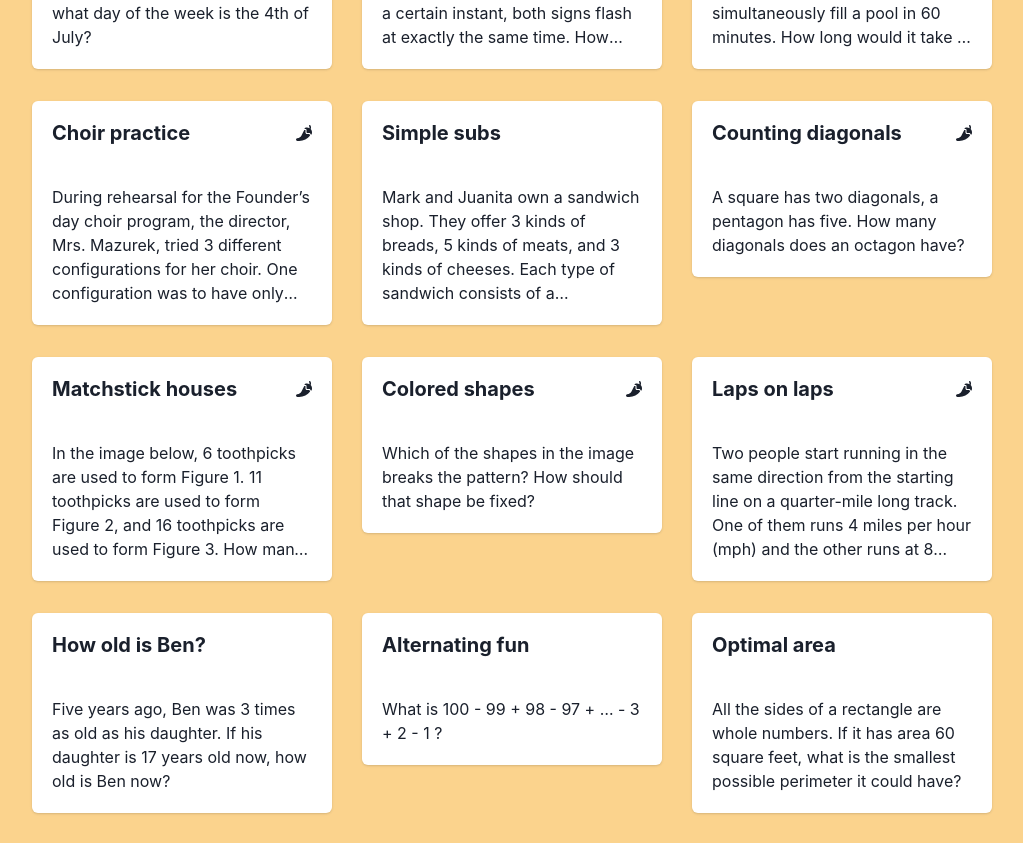
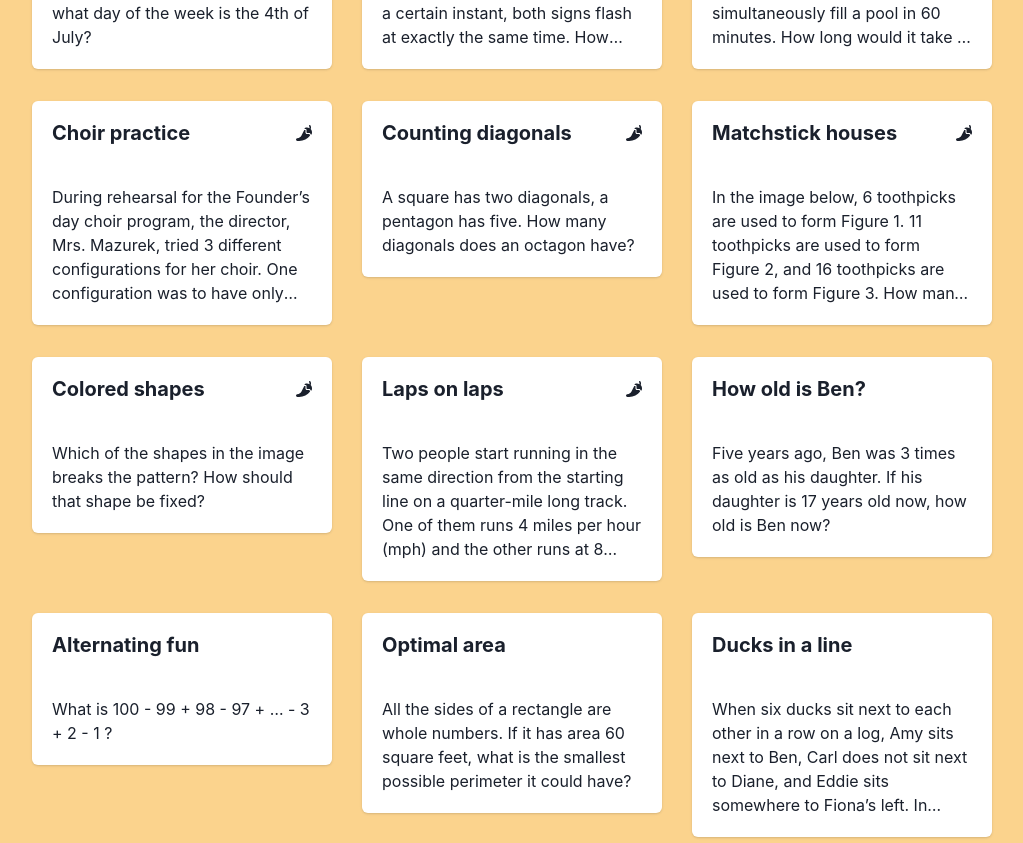
Before and after one commit to davebro1031/EnchantedMath, a React (Vite) app: page / in a window 1280 px wide. Shown: the part 1800-2643 px from the top of the page, without its empty margins (253-1276 px from the left). Built offline with nearby package versions, Linux system fonts and the light colour scheme.

Commit message:
add p29 soln

```diff
--- a/src/problems/data.js
+++ b/src/problems/data.js
@@ -307,17 +307,6 @@ export const problems = [
         chilis: 1
     },
     {
-        id: 28,
-        title: "Simple subs",
-        text: "Mark and Juanita own a sandwich shop.  They offer 3 kinds of breads, 5 kinds of meats, and 3 kinds of cheeses.  Each type of sandwich consists of a combination of 1 type of bread, 1 type of meat, and 1 type of cheese.  How many types of sandwiches are possible?",
-        hints: null,
-        wrongAnswers: null,
-        categories: [
-            "combinatorics"
-        ],
-        chilis: 0
-    },
-    {
         id: 29,
         title: "Counting diagonals",
         text: "A square has two diagonals, a pentagon has five.  How many diagonals does an octagon have?",
--- a/src/problems/solutions.js
+++ b/src/problems/solutions.js
@@ -248,6 +248,19 @@ export const solutions = [
                 text:"Chinese Remainder Theorem - Wikipedia"
             }
         ]
+    },
+    {
+        id: 29,
+        answer: "20 diagonals",
+        solutions: [
+            "Choose a vertex and draw every possible diagonal from that vertex as a ray originating at that point.  You will have drawn 5 rays, because of the 8 vertices on the octagon there are exactly 3 to which no diagonal can be drawn: the vertex you started with and its two immediate neighbors.  Imagine repeating this same process for each of the remaining 7 vertices.  By the time you finish, you will have drawn 8 $\\times$ 5 = 40 rays.  The number of diagonals, however, is not 40.  Each diagonal, of course, will have been covered exactly twice by this process, so there are in fact 40/2 = 20 distinct diagonals appearing in our final drawing.  We note that this method clearly extends to a formula for the number of diagonals in a regular $n$-sided polygon: $\\frac{n(n-3)}{2}$",
+            "Start with a square and draw its two diagonals.  Now add a new vertex bisecting one edge of the square, and deform it into a pentagon.  This process will add 3 new diagonals: 2 diagonals drawn from the new vertex to each of the two vertices not belonging to the bisected edge and a new diagonal now joining the vertices whose edge was bisected.  There are thus 2 + 3 = 5 diagonals now. Repeat this process, forming a hexagon. Doing so will produce four new diagonals: one for each of the three vertices not belonging to the bisected edge and one joining the vertices whose edge was bisected.  So the hexagon has 5 + 4 = 9 diagonals.  In this same way, we find that the heptagon has 9 + 5 = 14 diagonals, and the octagon has 14 + 6 = 20 diagonals."
+        ],
+        links: null
+    },
+    {
+        id: 31,
+        answer: "251 toothpicks"
     }
 
 ]
```
